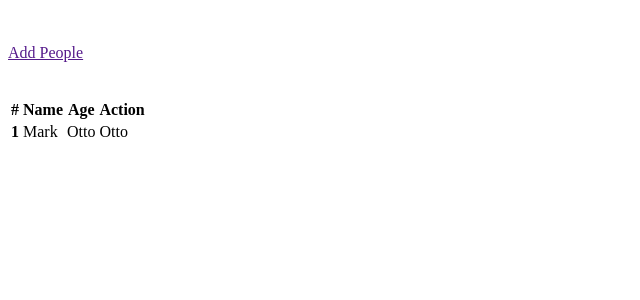
After one commit to Eltonnjulio/Kinship-Management, a PHP site: template views/admin_index.php in a window 1280 px wide. The commit adds this page. Shown: the top 300 px of the page, without its empty margins (0-640 px from the left). Run offline with PHP 8.4, Linux system fonts and the light colour scheme; the template is opened without the code that fills it, so the values that code supplies are empty.

Commit message:
last commit

```diff
--- /dev/null
+++ b/views/admin_index.php
@@ -0,0 +1,43 @@
+<?php
+wp_register_style( 'bootstrap', 'https://cdn.jsdelivr.net/npm/bootstrap@5.2.0/dist/css/bootstrap.min.css' );
+wp_enqueue_style('bootstrap');
+?>
+
+<div class="container" >
+<div class="row">
+    </div>
+<div class="row">
+    <br>
+    <br>
+    <div class="col-12"><a href="" type="button" class="mb-3 ml-4 btn btn-primary btn-rounded float-right">Add People</a></div>
+
+
+</div>
+
+
+    <br>
+    <br>
+<table class="table">
+  <thead >
+    <tr>
+      <th scope="col">#</th>
+      <th scope="col">Name</th>
+      <th scope="col">Age</th>
+      <th scope="col">Action</th>
+    </tr>
+  </thead>
+  <tbody>
+    <tr>
+      <th scope="row">1</th>
+      <td>Mark</td>
+      <td>Otto</td>
+      <td>Otto</td>
+    </tr>
+
+  </tbody>
+</table>
+</div>
+<?php
+wp_register_script( 'jQuery', 'https://cdn.jsdelivr.net/npm/bootstrap@5.2.0/dist/js/bootstrap.min.js', null, null, true );
+wp_enqueue_script('jQuery');
+?>
```
Also changed, not shown: Kinship-Management.php (+45 -14 lines), views/create_people.php (added, +25 -0 lines).
